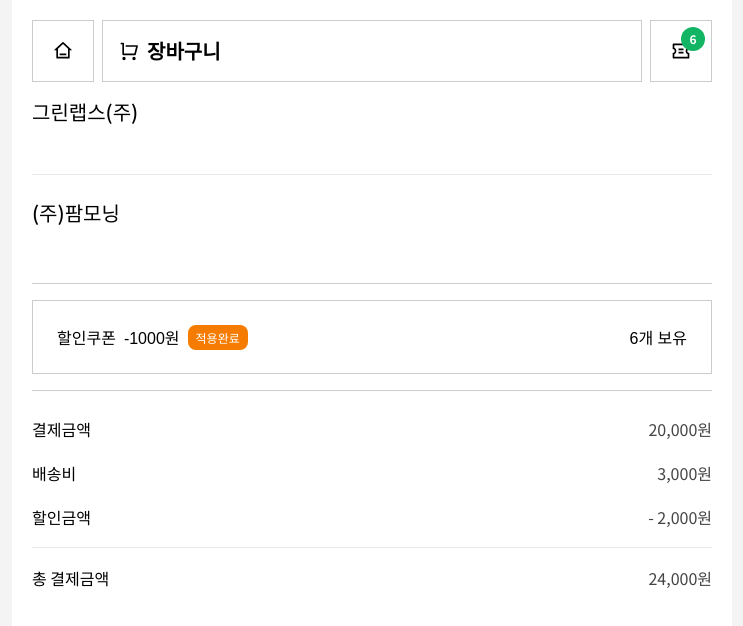
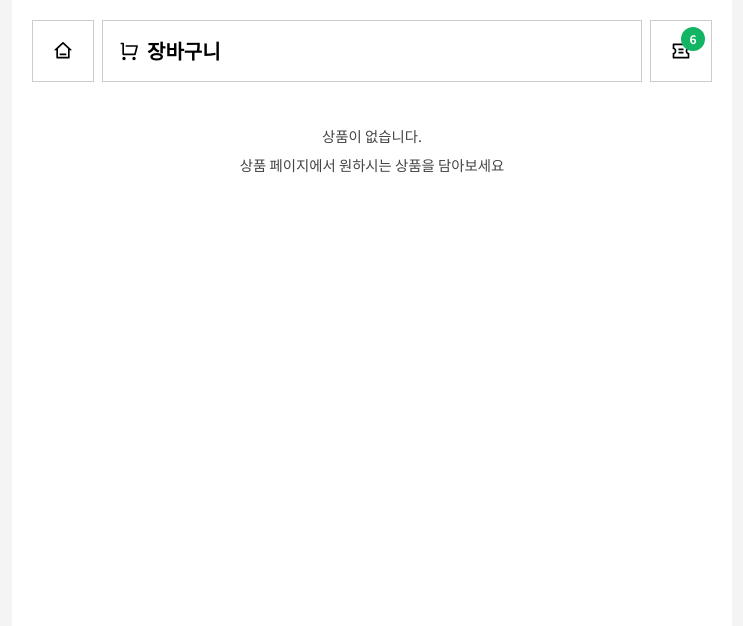
Before and after one commit to DiveDiFF/greenlabs-test, a Next.js app: page /cart in a window 1280 px wide. Shown: the top 626 px of the page, without its empty margins (268-1011 px from the left). Built offline with nearby package versions, Linux system fonts and the light colour scheme.

Commit message:
feat : Add and set no item component

```diff
--- a/src/components/Cart/ApplyCoupon/index.tsx
+++ b/src/components/Cart/ApplyCoupon/index.tsx
@@ -1,15 +1,14 @@
 import Chip from 'components/common/Chip';
 import { useRouter } from 'next/router';
 import { MouseEvent, useCallback } from 'react';
+import { useRecoilValue } from 'recoil';
+import { myCouponList } from 'recoil/coupon';
 
 import styles from './ApplyCoupon.module.css';
 
-type ApplyCouponProps = {
-  couponNumber: number;
-};
-
-export default function ApplyCoupon({ couponNumber }: ApplyCouponProps) {
+export default function ApplyCoupon() {
   const { push } = useRouter();
+  const couponData = useRecoilValue(myCouponList);
   const { container, applyButton, numberText } = styles;
 
   const handleClickCouponSection = useCallback(
@@ -25,7 +24,7 @@ export default function ApplyCoupon({ couponNumber }: ApplyCouponProps) {
         <h5>할인쿠폰</h5>
         <span>-1000원</span>
         <Chip label="적용완료" variant="confirm" />
-        <p className={numberText}>{couponNumber}개 보유</p>
+        <p className={numberText}>{couponData?.length}개 보유</p>
       </button>
     </section>
   );
--- a/src/components/Cart/CartItemList/index.tsx
+++ b/src/components/Cart/CartItemList/index.tsx
@@ -15,6 +15,7 @@ export default function CartItemList({ cartData }: CartItemListProps) {
   const farmMorningItem = useMemo(() => cartData?.filter((item) => item?.productData.companyName === '(주)팜모닝'), [cartData]);
   return (
     <section>
+      {!!greenlabsCartItem?.length && (
         <article className={companySector}>
           <h5>그린랩스(주)</h5>
           <ul>
@@ -25,6 +26,8 @@ export default function CartItemList({ cartData }: CartItemListProps) {
             ))}
           </ul>
         </article>
+      )}
+      {!!farmMorningItem?.length && (
         <article className={companySector}>
           <h5>(주)팜모닝</h5>
           <ul>
@@ -35,6 +38,7 @@ export default function CartItemList({ cartData }: CartItemListProps) {
             ))}
           </ul>
         </article>
+      )}
     </section>
   );
 }
--- a/src/components/Cart/index.tsx
+++ b/src/components/Cart/index.tsx
@@ -1,6 +1,4 @@
 import Divider from 'components/common/Divider';
-import { useRecoilValue } from 'recoil';
-import { myCouponList } from 'recoil/coupon';
 import { CartItem } from 'typings/cart';
 
 import ApplyCoupon from './ApplyCoupon';
@@ -12,14 +10,13 @@ type MyCartProps = {
 };
 
 export default function MyCart({ cartData }: MyCartProps) {
-  const couponData = useRecoilValue(myCouponList);
   return (
-    <div>
+    <>
       <CartItemList cartData={cartData} />
       <Divider />
-      <ApplyCoupon couponNumber={couponData.length} />
+      <ApplyCoupon />
       <Divider />
       <Receipt />
-    </div>
+    </>
   );
 }
--- /dev/null
+++ b/src/components/common/NoItem/NoItem.module.css
@@ -0,0 +1,14 @@
+.container {
+  display: flex;
+  justify-content: center;
+  align-items: center;
+  text-align: center;
+  margin: 40px;
+}
+
+.text {
+  display: inline-block;
+  font-size: 0.9rem;
+  line-height: 2;
+  color: #444;
+}
--- /dev/null
+++ b/src/components/common/NoItem/index.tsx
@@ -0,0 +1,17 @@
+import styles from './NoItem.module.css';
+
+type NoItemProps = {
+  type?: 'cart' | 'product-list';
+};
+
+export default function NoItem({ type = 'product-list' }: NoItemProps) {
+  const { container, text } = styles;
+
+  return (
+    <div className={container}>
+      <p className={text}>
+        상품이 없습니다. <br /> {type === 'cart' && '상품 페이지에서 원하시는 상품을 담아보세요'}
+      </p>
+    </div>
+  );
+}
--- a/src/pages/cart.tsx
+++ b/src/pages/cart.tsx
@@ -1,4 +1,5 @@
 import MyCart from 'components/Cart';
+import NoItem from 'components/common/NoItem';
 import { Suspense } from 'react';
 import { useRecoilValue } from 'recoil';
 import { myCartList } from 'recoil/cart';
@@ -6,5 +7,5 @@ import { myCartList } from 'recoil/cart';
 export default function Cart() {
   const cartData = useRecoilValue(myCartList);
 
-  return <Suspense fallback="...Now Loading">{cartData ? <MyCart cartData={cartData} /> : <></>}</Suspense>;
+  return <Suspense fallback="...Now Loading">{!!cartData?.length ? <MyCart cartData={cartData} /> : <NoItem type="cart" />}</Suspense>;
 }
--- a/src/pages/coupon.tsx
+++ b/src/pages/coupon.tsx
@@ -5,5 +5,5 @@ import { myCouponList } from 'recoil/coupon';
 
 export default function Coupon() {
   const couponData = useRecoilValue(myCouponList);
-  return <Suspense fallback="...Now Loading">{couponData ? <MyCouponList couponData={couponData} /> : <></>}</Suspense>;
+  return <Suspense fallback="...Now Loading">{!!couponData?.length ? <MyCouponList couponData={couponData} /> : <></>}</Suspense>;
 }
--- a/src/pages/product-list.tsx
+++ b/src/pages/product-list.tsx
@@ -1,3 +1,4 @@
+import NoItem from 'components/common/NoItem';
 import ProductCardList from 'components/ProductList';
 import { Suspense } from 'react';
 import { useRecoilValue } from 'recoil';
@@ -6,5 +7,5 @@ import { productList } from 'recoil/products';
 export default function ProductList() {
   const data = useRecoilValue(productList);
   console.log({ data });
-  return <Suspense fallback="...Now Loading">{data ? <ProductCardList productData={data} /> : <></>}</Suspense>;
+  return <Suspense fallback="...Now Loading">{!!data?.length ? <ProductCardList productData={data} /> : <NoItem />}</Suspense>;
 }
--- a/src/recoil/coupon.ts
+++ b/src/recoil/coupon.ts
@@ -6,3 +6,8 @@ export const myCouponList = atom<CouponItem[]>({
   key: 'myCouponList',
   default: mockCouponData,
 });
+
+export const applyCouponIdList = atom({
+  key: 'applyCouponIdList',
+  default: [],
+});
```
Lines whose indentation alone changed are shown as unchanged.
